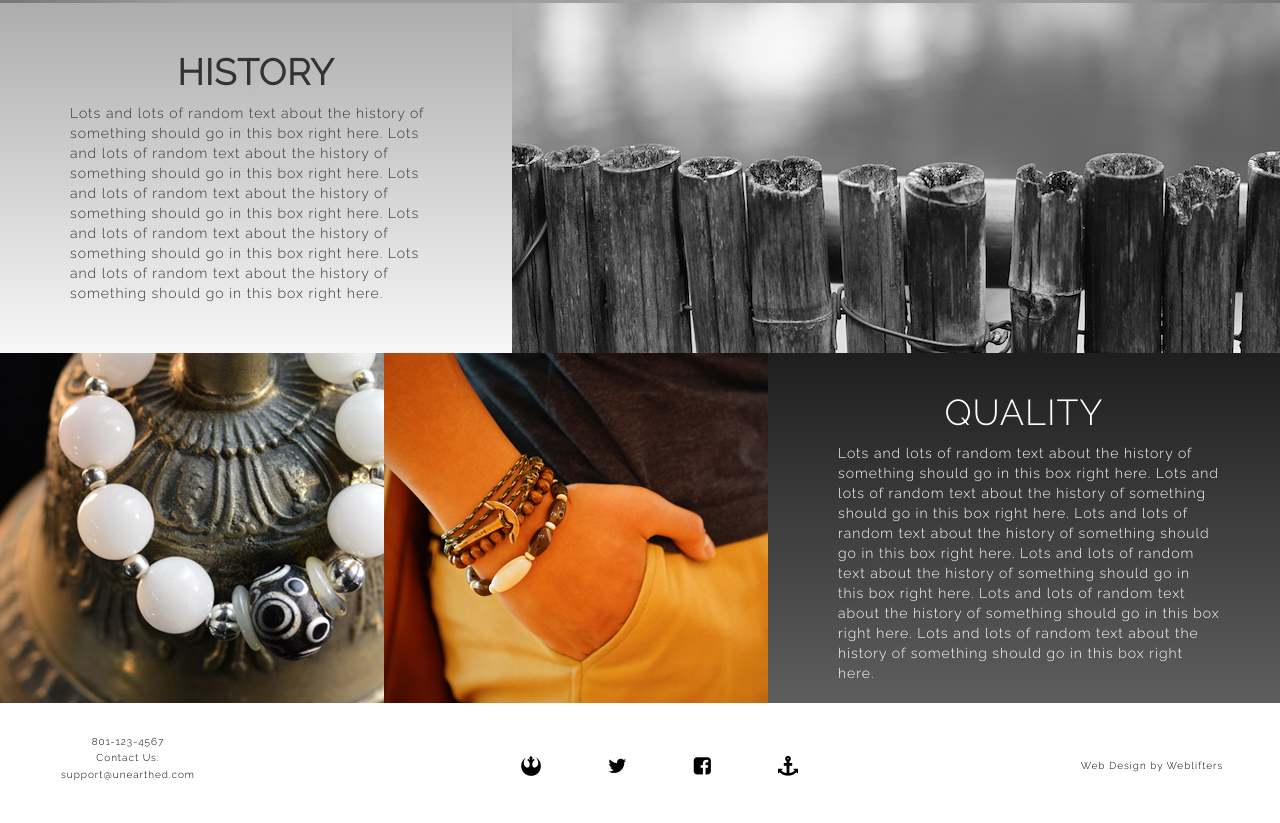
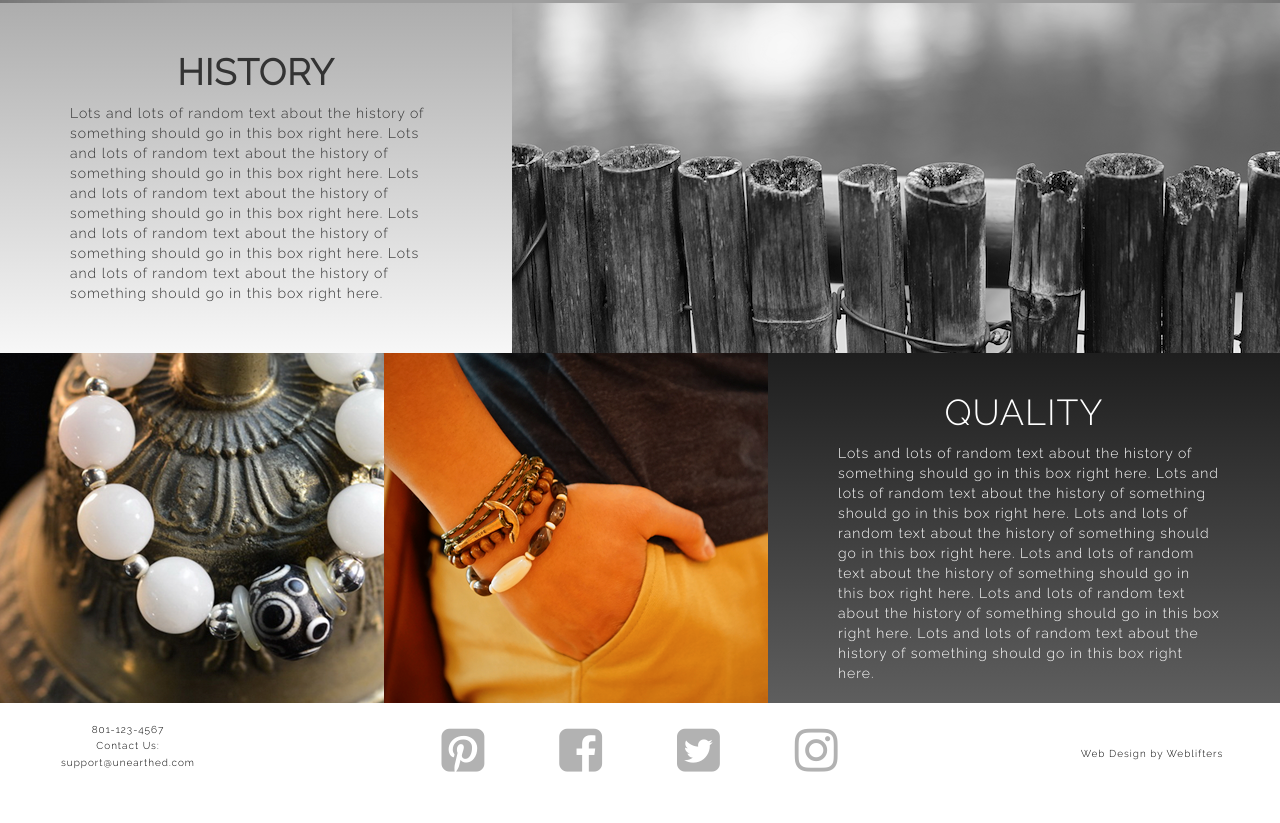
Before and after one commit to SunJieMing/unearthedJewelry, a website: page app/index.html at #/category in a window 1280 px wide. Shown: the part 647-1470 px from the top of the page. After the commit the page ends 1440 px from the top, so only its background shows below. Drawn offline with nearby package versions, Linux system fonts and the light colour scheme; some packages are replaced by stand-ins of ours; files that its build step writes are made by us from their sources; grey boxes are pictures that could not be loaded; a script that the page names is missing.

Commit message:
Sexy new footer with font-awesome icons

```diff
--- a/app/views/category/category.css
+++ b/app/views/category/category.css
@@ -29,13 +29,6 @@ body {
   padding-bottom: 19px;
 }
 
-/* Custom page footer */
-.footer {
-  padding-top: 19px;
-  color: #777;
-  border-top: 1px solid #e5e5e5;
-}
-
 /* Customize container */
 @media (min-width: 768px) {
   .container {
@@ -64,6 +57,7 @@ body {
   margin-top: 28px;
 }
 
+
 /* Responsive: Portrait tablets and up */
 @media screen and (min-width: 768px) {
   /* Remove the padding we set earlier */
--- a/app/views/main/main.css
+++ b/app/views/main/main.css
@@ -235,9 +235,9 @@ nav h1 {
   color: black;
   float: left;
   text-align: center;
-  height: 120px;
+  height: 8px;
   font-size: 10px;
-  padding-top: 32px;
+  padding-top: 20px;
 }
 #main-footer-left p {
   margin-bottom: 2px;
@@ -248,14 +248,21 @@ nav h1 {
   color: black;
   margin: auto;
   text-align: center;
-  height: 120px;
-  padding-top: 18px;
+  height: 80px;
+
 }
 #main-footer-center li {
   display: inline;
   margin-left: 30px;
   margin-right: 30px;
-  font-size: 20px;
+  margin-bottom: 20px;
+
+}
+#main-footer-center ul {
+  height: 80px;
+  margin: 0;
+  margin-top: -20px;
+  padding: 0;
 }
 #main-footer-right {
   display: inline-block;
@@ -263,9 +270,9 @@ nav h1 {
   color: black;
   float: right;
   text-align: center;
-  height: 120px;
+  height: 80px;
   font-size: 10px;
-  padding-top: 27px;
+  padding-top: 15px;
 }
 
 /* Custom page header */
@@ -281,11 +288,21 @@ nav h1 {
 }
 
 /* Custom page footer */
-.footer {
-  padding-top: 19px;
-  color: #777;
-  border-top: 1px solid #e5e5e5;
+footer h1 {
+  font-size: 50px;
+  display: inline-block
 }
+footer a{
+  color: #b2b2b2;
+  -o-transition:.5s;
+  -ms-transition:.5s;
+  -moz-transition:.5s;
+  -webkit-transition:.5s;
+  /* ...and now for the proper property */
+  transition:.5s;
+  text-decoration: none;
+}
+
 
 /* Customize container */
 @media (min-width: 768px) {
--- a/app/views/main/main.html
+++ b/app/views/main/main.html
@@ -1,6 +1,6 @@
 <nav class="navbar navbar-default navbar-fixed-top" role="navigation">
   <div id="main-header-left">
-    <h1>UNEARTHED</h1>
+    <h1><a href="http://127.0.0.1:9000/">UNEARTHED</a></h1>
   </div>
   <div id="main-header-center">
       <ul>
@@ -30,7 +30,7 @@
   </ol>
   <!-- Carousel items -->
   <div class="carousel-inner">
-    <div class="active item" id="carousel1">
+    <div class="item active" id="carousel1">
       <div class="main-info-box1">
         <h1>DZI BEAD BRACELETS</h1>
         <hr>
@@ -113,16 +113,16 @@
     <h1>
       <ul>
         <li>
-          <i class="fa fa-rebel"></i>
+          <h1><a href=""><i class="fa fa-pinterest-square"></i></a></h1>
         </li>
         <li>
-          <i class="fa fa-twitter"></i>
+          <h1><a href=""><i class="fa fa-facebook-square"></i></a></h1>
         </li>
         <li>
-          <i class="fa fa-facebook-square"></i>
+          <h1><a href=""><i class="fa fa-twitter-square"></i></a></h1>
         </li>
         <li>
-          <i class="fa fa-anchor"></i>
+          <h1><a href=""><i class="fa fa-instagram"></i></a></h1>
         </li>
       </ul>
     </h1>
```
Also changed, not shown: app/views/category/category.html (+5 -5 lines).
